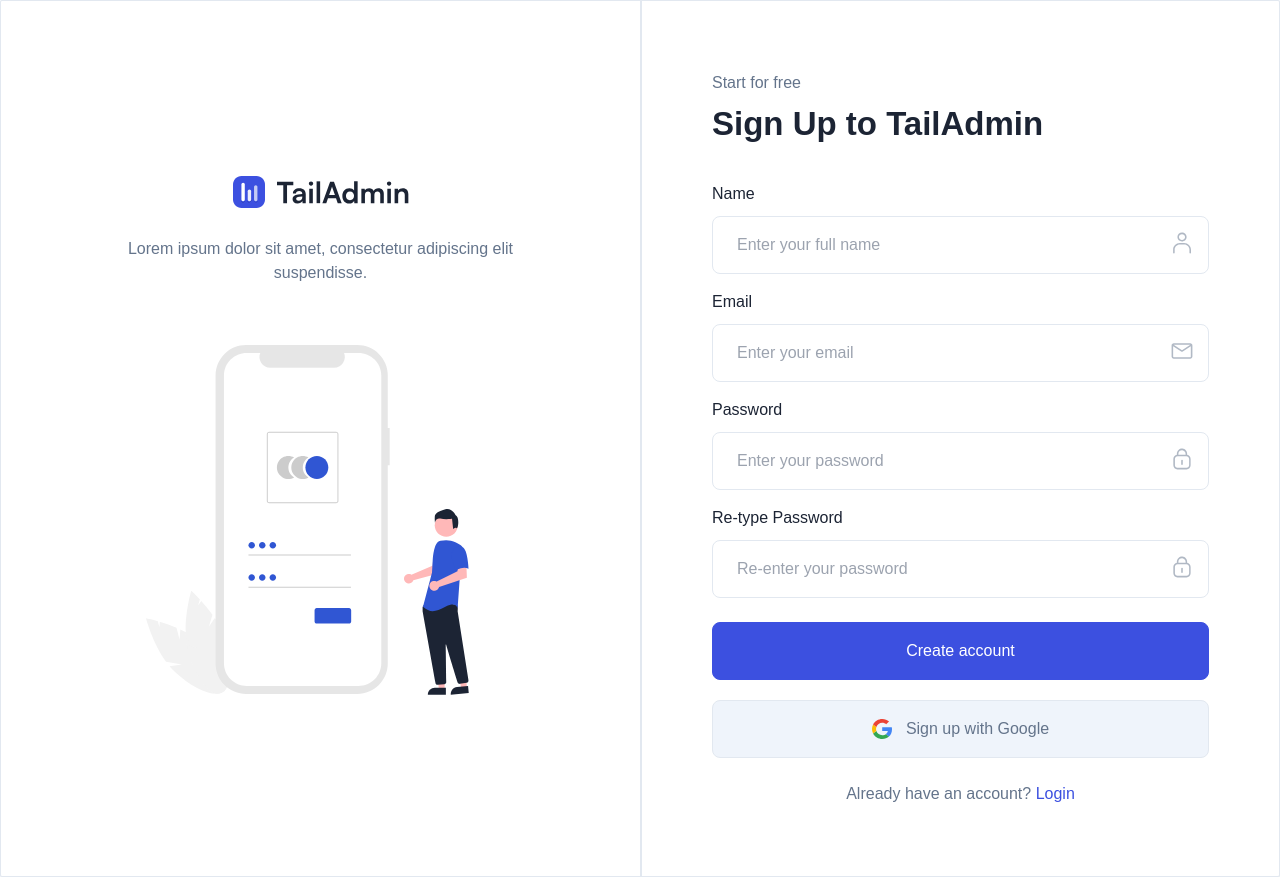
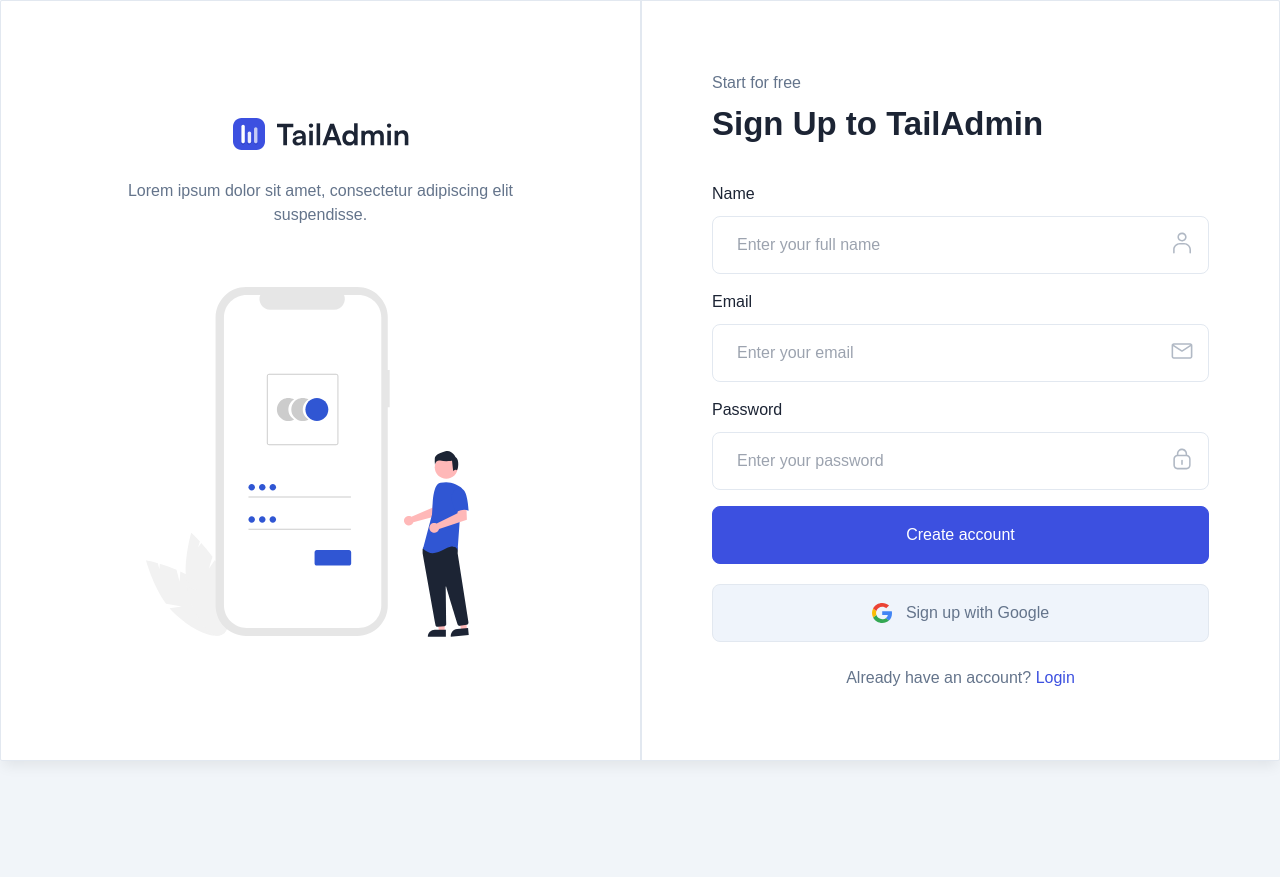
Before and after one commit to eripratama1/samplekoding-reactts-firebase-auth, a React (Vite) app: page /auth/register in a window 1280 px wide. After the commit the page ends 800 px from the top, so only its background shows below. Built offline with nearby package versions, Linux system fonts and the light colour scheme.

Commit message:
create function register user

```diff
--- /dev/null
+++ b/src/hooks/firebase.ts
@@ -0,0 +1,22 @@
+
+import { initializeApp } from "firebase/app";
+import { getAuth } from "firebase/auth";
+import { getFirestore } from "firebase/firestore";
+import { getStorage } from "firebase/storage";
+
+const firebaseConfig = {
+  apiKey: "AIzaSyC9I7jGyzx5an487mqhDYwHibI3HFEZ4-g",
+  authDomain: "reactjs-auth-f153e.firebaseapp.com",
+  projectId: "reactjs-auth-f153e",
+  storageBucket: "reactjs-auth-f153e.appspot.com",
+  messagingSenderId: "527985373708",
+  appId: "1:527985373708:web:28277eb9084e8983a03429"
+};
+
+// Initialize Firebase
+const app = initializeApp(firebaseConfig);
+const auth = getAuth(app);
+const db = getFirestore(app);
+const storage = getStorage(app);
+
+export {auth,db,storage}
--- a/src/pages/auth/Register.tsx
+++ b/src/pages/auth/Register.tsx
@@ -1,10 +1,55 @@
 import { Link } from 'react-router-dom';
 import LogoDark from '../../images/logo/logo-dark.svg';
 import Logo from '../../images/logo/logo.svg';
+import React, { useState } from 'react';
+import toast, { Toaster } from 'react-hot-toast';
+import { createUserWithEmailAndPassword, sendEmailVerification } from 'firebase/auth';
+import { auth, db } from '../../hooks/firebase';
+import { doc, serverTimestamp, setDoc } from 'firebase/firestore';
 
 export const Register = () => {
+
+  const [name, setName] = useState<string>('')
+  const [email, setEmail] = useState<string>('')
+  const [password, setPassword] = useState<string>('')
+
+  const handleRegisterUser = async (e: React.FormEvent) => {
+    e.preventDefault()
+
+    if (!name || !email || !password) {
+      toast.error('Data masih kosong', {
+        style: {
+          borderRadius: '10px',
+          background: '#333',
+          color: '#fff'
+        }
+      })
+      return
+    }
+
+    try {
+      const userCredential = await createUserWithEmailAndPassword(auth, email, password);
+
+      const users: any = auth.currentUser
+      await sendEmailVerification(users)
+      toast.success('Email verifikasi terkirim')
+
+      const docRef = {
+        name: name,
+        email: email,
+        userId: userCredential.user.uid,
+        created_at: serverTimestamp()
+      }
+      await setDoc(doc(db, 'users', userCredential.user.uid), docRef)
+      toast.success('Registrasi berhasil')
+
+    } catch (error: any) {
+      toast.error(error)
+    }
+  }
   return (
     <>
+    <Toaster/>
       <div className="rounded-sm border border-stroke bg-white shadow-default dark:border-strokedark dark:bg-boxdark">
         <div className="flex flex-wrap items-center">
           <div className="hidden w-full xl:block xl:w-1/2">
@@ -150,7 +195,7 @@
                 Sign Up to TailAdmin
               </h2>
 
-              <form>
+              <form onSubmit={handleRegisterUser}>
                 <div className="mb-4">
                   <label className="mb-2.5 block font-medium text-black dark:text-white">
                     Name
@@ -159,6 +204,8 @@
                     <input
                       type="text"
                       placeholder="Enter your full name"
+                      onChange={(event) => setName(event.target.value)}
+                      value={name}
                       className="w-full rounded-lg border border-stroke bg-transparent py-4 pl-6 pr-10 outline-none focus:border-primary focus-visible:shadow-none dark:border-form-strokedark dark:bg-form-input dark:focus:border-primary"
                     />
 
@@ -194,6 +241,8 @@
                     <input
                       type="email"
                       placeholder="Enter your email"
+                      onChange={(event) => setEmail(event.target.value)}
+                      value={email}
                       className="w-full rounded-lg border border-stroke bg-transparent py-4 pl-6 pr-10 outline-none focus:border-primary focus-visible:shadow-none dark:border-form-strokedark dark:bg-form-input dark:focus:border-primary"
                     />
 
@@ -224,6 +273,8 @@
                   <div className="relative">
                     <input
                       type="password"
+                      onChange={(event) => setPassword(event.target.value)}
+                      value={password}
                       placeholder="Enter your password"
                       className="w-full rounded-lg border border-stroke bg-transparent py-4 pl-6 pr-10 outline-none focus:border-primary focus-visible:shadow-none dark:border-form-strokedark dark:bg-form-input dark:focus:border-primary"
                     />
@@ -252,40 +303,6 @@
                   </div>
                 </div>
 
-                <div className="mb-6">
-                  <label className="mb-2.5 block font-medium text-black dark:text-white">
-                    Re-type Password
-                  </label>
-                  <div className="relative">
-                    <input
-                      type="password"
-                      placeholder="Re-enter your password"
-                      className="w-full rounded-lg border border-stroke bg-transparent py-4 pl-6 pr-10 outline-none focus:border-primary focus-visible:shadow-none dark:border-form-strokedark dark:bg-form-input dark:focus:border-primary"
-                    />
-
-                    <span className="absolute right-4 top-4">
-                      <svg
-                        className="fill-current"
-                        width="22"
-                        height="22"
-                        viewBox="0 0 22 22"
-                        fill="none"
-                        xmlns="http://www.w3.org/2000/svg"
-                      >
-                        <g opacity="0.5">
-                          <path
-                            d="M16.1547 6.80626V5.91251C16.1547 3.16251 14.0922 0.825009 11.4797 0.618759C10.0359 0.481259 8.59219 0.996884 7.52656 1.95938C6.46094 2.92188 5.84219 4.29688 5.84219 5.70626V6.80626C3.84844 7.18438 2.33594 8.93751 2.33594 11.0688V17.2906C2.33594 19.5594 4.19219 21.3813 6.42656 21.3813H15.5016C17.7703 21.3813 19.6266 19.525 19.6266 17.2563V11C19.6609 8.93751 18.1484 7.21876 16.1547 6.80626ZM8.55781 3.09376C9.31406 2.40626 10.3109 2.06251 11.3422 2.16563C13.1641 2.33751 14.6078 3.98751 14.6078 5.91251V6.70313H7.38906V5.67188C7.38906 4.70938 7.80156 3.78126 8.55781 3.09376ZM18.1141 17.2906C18.1141 18.7 16.9453 19.8688 15.5359 19.8688H6.46094C5.05156 19.8688 3.91719 18.7344 3.91719 17.325V11.0688C3.91719 9.52189 5.15469 8.28438 6.70156 8.28438H15.2953C16.8422 8.28438 18.1141 9.52188 18.1141 11V17.2906Z"
-                            fill=""
-                          />
-                          <path
-                            d="M10.9977 11.8594C10.5852 11.8594 10.207 12.2031 10.207 12.65V16.2594C10.207 16.6719 10.5508 17.05 10.9977 17.05C11.4102 17.05 11.7883 16.7063 11.7883 16.2594V12.6156C11.7883 12.2031 11.4102 11.8594 10.9977 11.8594Z"
-                            fill=""
-                          />
-                        </g>
-                      </svg>
-                    </span>
-                  </div>
-                </div>
 
                 <div className="mb-5">
                   <input
```
